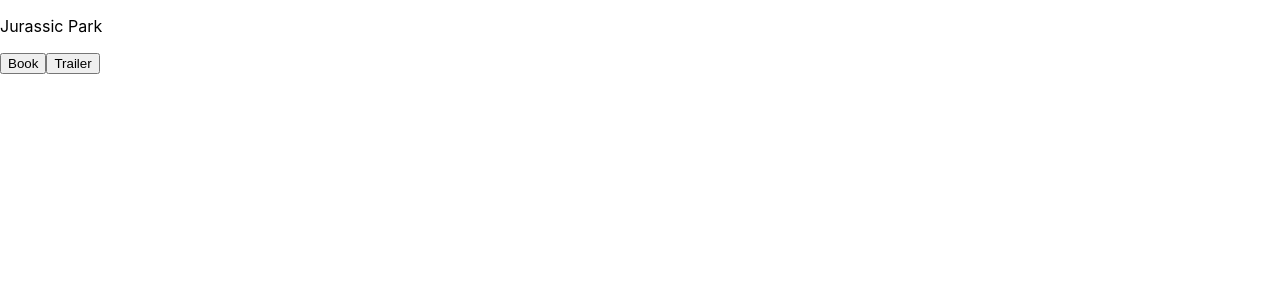
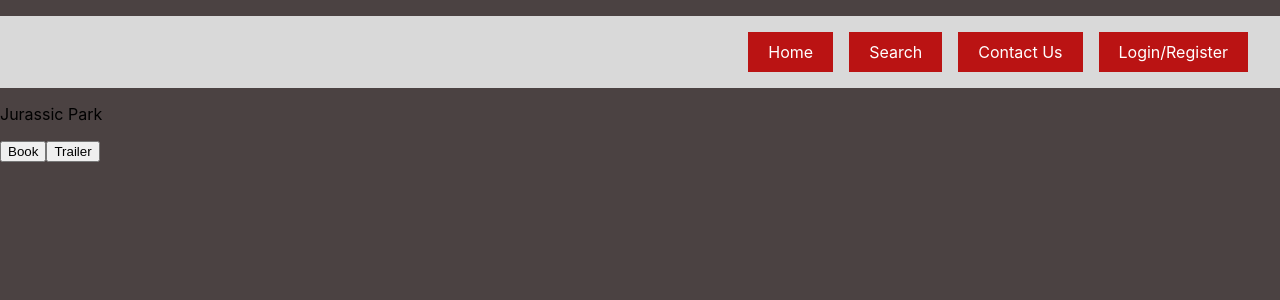
Before and after one commit to schneider811/CSCI6050_4040_Project, a React (Create React App) app in the folder ticketbookingapp/: page / in a window 1280 px wide. Shown: the top 300 px of the page. Built offline with nearby package versions, Linux system fonts and the light colour scheme.

Commit message:
Created Navigation Bar

```diff
--- a/ticketbookingapp/public/index.html
+++ b/ticketbookingapp/public/index.html
@@ -27,7 +27,6 @@
     <title>React App</title>
   </head>
   <body>
-    <noscript>You need to enable JavaScript to run this app.</noscript>
     <div id="root"></div>
     <!--
       This HTML file is a template.
--- a/ticketbookingapp/src/Components/NavigationBar.js
+++ b/ticketbookingapp/src/Components/NavigationBar.js
@@ -1,10 +1,26 @@
 import React from "react";
+import "../style.css";
 
 class NavigationBar extends React.Component {
-    render() {
-        return <header role="banner" class="Header-wrap">
-
-        </header>
+    render(props) {
+        return <div class="Header-NavBar">
+            <header role="banner" class="Header-wrap">
+                <ul class="NavBar" role="navigation">
+                    <li class="NavBarButton">
+                        <a class="NavBarItem-link" aria-label="Visit the Home Page" href="/movies">Home</a>
+                    </li>
+                    <li class="NavBarButton">
+                    <a class="NavBarItem-link" aria-label="Visit the Search List of Movies page" href="/movies">Search</a>
+                    </li>
+                    <li class="NavBarButton">
+                        <a class="NavBarItem-link" aria-label="Visit the Contact Us Page" href="/movies">Contact Us</a>
+                    </li>
+                    <li class="NavBarButton">
+                        <a class="NavBarItem-link" aria-label="Visit the Sign-in/Sign-up page" href="/movies">Login/Register</a>
+                    </li>
+                </ul>
+            </header>
+        </div>
     }
 }
 
--- a/ticketbookingapp/src/index.js
+++ b/ticketbookingapp/src/index.js
@@ -7,13 +7,13 @@ import MoviePoster from './Components/Movieposter';
 import NavigationBar from './Components/NavigationBar';
 
 const root = ReactDOM.createRoot(document.getElementById('root'));
+
 root.render(
   <React.StrictMode>
     <NavigationBar />
     <MoviePoster name="Jurassic Park" image="../images/jurassicpark.png"/>
   </React.StrictMode>
   //Component Goes Here
-
 );
 
 // If you want to start measuring performance in your app, pass a function
--- a/ticketbookingapp/src/style.css
+++ b/ticketbookingapp/src/style.css
@@ -0,0 +1,24 @@
+body {
+    background-color: #4B4242;
+}
+
+ul {
+    padding: 1em;
+    background-color: #D9D9D9;
+    text-align: right;
+
+}
+  ul.NavBar > li {
+    display: inline-block;
+    padding: 10px 20px;
+    margin-right: 1em;
+    background-color: #BA1313;
+
+}
+  ul.NavBar > li:hover {
+    background-color: #658C3D;
+}
+  ul.NavBar > li > a {
+    color: white;
+    text-decoration: none;
+}
```
Also changed, not shown: ticketbookingapp/src/Pages/Home/index.html (deleted, +0 -14 lines).
